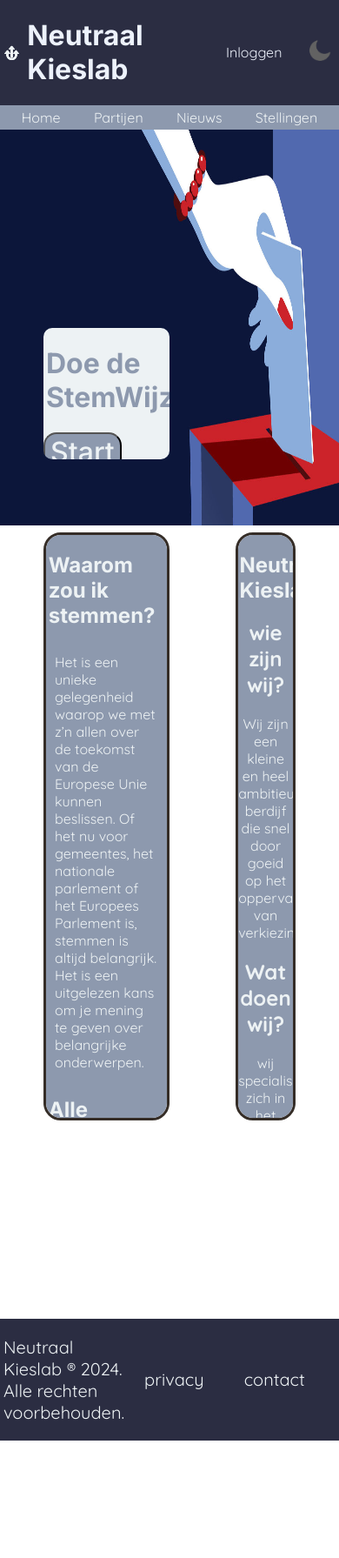
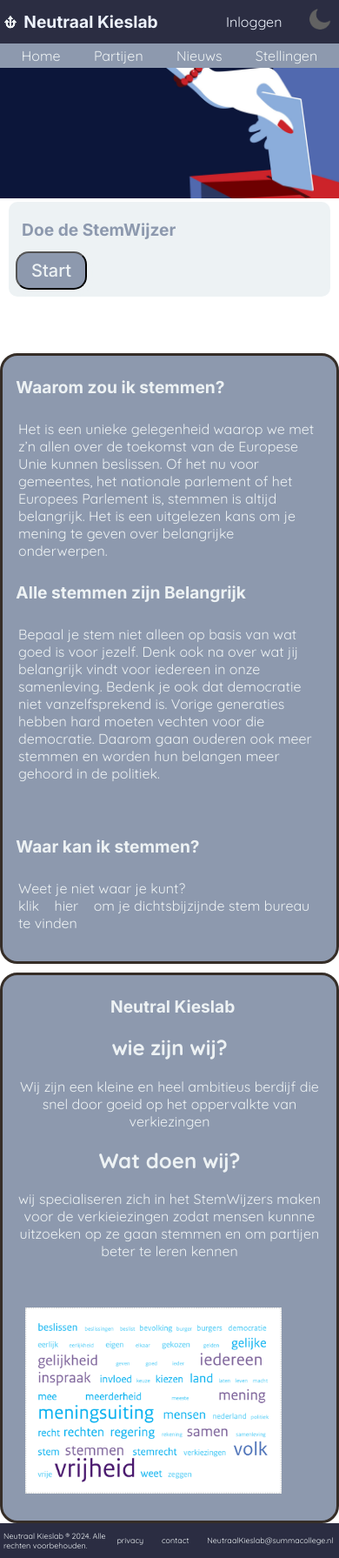
Before and after one commit to NUTgublin/project-2, a PHP site: page /file/index.php in a window 390 px wide. Shown: the whole page at 87% size. Before the commit the page ends 1656 px from the top, so only its background shows below. Run offline with PHP 8.4, Linux system fonts and the light colour scheme.

Commit message:
Alles nettjes afgerond

```diff
--- a/project 2/Start/inloggen.php
+++ b/project 2/Start/inloggen.php
@@ -59,7 +59,9 @@ if (isset($_POST['gebruikersnaam']) && isset($_POST['wachtwoord'])) {
                 <input type="submit" value="Inloggen">
             </div>
         </form>
-        Heeft u nog geen account? <a href="../file/registreer.php">Registreer</a>
+        Heeft u nog geen account? <a href="../file/registreer.php">Registreer</a><br><br>
+        Ik wil niet meer inloggen <a href="../file/index.php">Home</a>
     </div>
+
 </body>
 </html>
--- a/project 2/css/dark-mode.css
+++ b/project 2/css/dark-mode.css
@@ -46,4 +46,10 @@ body.dark-mode .flex-item {
   color: var(--primary-color);
 }body.dark-mode .stellingen{
   background-color: gray;
+}body.dark-mode .titel{
+  background: rgb(56, 56, 56);
+}body.dark-mode .titel::-webkit-scrollbar {
+  display: none;
+}body.dark-mode article{
+  background-color: rgb(56, 56, 56);
 }
--- a/project 2/css/footer.css
+++ b/project 2/css/footer.css
@@ -37,3 +37,92 @@ a:link, a:visited {
 a:hover {
     color: #8D99AE;
 }
+
+@media (max-width: 1200px) {
+    footer {
+        display: flex;
+        justify-content: space-between;
+        align-items: center;
+
+        left: 0;
+        bottom: 0;
+        width: 100%;
+        overflow: hidden;
+        background-color: #2B2D42;
+        color: #EDF2F4;
+        font-size: 14px;
+    }
+
+    footer div {
+        display: flex;
+        justify-content: space-between;
+        align-items: center;
+        padding-right: 15%;
+    }
+
+    footer p {
+        padding-left: 1%;
+    }
+
+  }
+
+  @media (max-width: 768px) {
+    footer {
+        display: flex;
+        justify-content: space-between;
+        align-items: center;
+
+        left: 0;
+        bottom: 0;
+        width: 100%;
+        overflow: hidden;
+        background-color: #2B2D42;
+        color: #EDF2F4;
+        font-size: 20px;
+    }
+
+    footer div {
+        display: flex;
+        justify-content: space-between;
+        align-items: center;
+        padding-right: 15%;
+        font-size: 65%;
+    }
+
+    footer p {
+        padding-left: 1%;
+        font-size: 65%;
+    }
+
+
+  }
+
+  @media (max-width: 480px) {
+    footer {
+        display: flex;
+        justify-content: space-between;
+        align-items: center;
+
+        left: 0;
+        bottom: 0;
+        width: 100%;
+        overflow: hidden;
+        background-color: #2B2D42;
+        color: #EDF2F4;
+        font-size: 20px;
+    }
+
+    footer div {
+        display: flex;
+        justify-content: space-between;
+        align-items: center;
+        padding-right: 15%;
+        font-size: 45%;
+    }
+
+    footer p {
+        padding-left: 1%;
+        font-size: 45%;
+    }
+
+  }
--- a/project 2/css/header.css
+++ b/project 2/css/header.css
@@ -119,5 +119,15 @@ nav a:active {
     background-color: #8D99AE;
     padding: 1%;
     font-size: 100%;
+}  h1
+{
+align-self: center;
+font-family: "Inter", sans-serif;
+font-optical-sizing: auto;
+font-weight: weight;
+font-style: normal;
+font-variation-settings: "slnt" 0;
+margin-left: 2%;
+font-size: 120%;
 }
 }
--- a/project 2/css/index.css
+++ b/project 2/css/index.css
@@ -1,18 +1,15 @@
 * {
-
     font-family: quicksand;
+    box-sizing: border-box;
 }
-
 
 .DivContainer {
     display: grid;
     grid-template-columns: 50px 2fr repeat(2, 1fr) 50px;
-    grid-template-rows:  repeat(6, 27vh);
-
-
+    grid-template-rows: repeat(6, 27vh);
 }
 
-.titelGrid{
+.titelGrid {
     grid-column: 2;
     grid-row: 2;
     display: grid;
@@ -21,114 +18,159 @@
 }
 
 .titel {
-    grid-row: 1/ span 2;
-    grid-column: 1/span 5;
+    grid-row: 1 / span 2;
+    grid-column: 1 / span 5;
     background-color: #EDF2F4;
     color: #8D99AE;
     border-radius: 10px;
     font-family: inter bold;
     overflow: scroll;
-
+    padding: 16px;
 }
 
-#btStartWijzer{
-
-
+#btStartWijzer {
     align-self: center;
     align-content: center;
     justify-content: center;
-
     transition-duration: 0.4s;
     color: #EDF2F4;
-    background-color:  #8D99AE;
-    font-family: "inter", sans-serif ;
+    background-color: #8D99AE;
+    font-family: "inter", sans-serif;
     font-weight: 500;
-    font-size: 200%;
-
+    font-size: 20px;
     border-radius: 15px;
     box-shadow: 2px 3px 7px;
+    padding: 8px 16px;
 }
-#btStartWijzer:hover
-{
+
+#btStartWijzer:hover {
     background-color: #2B2D42;
     color: white;
     cursor: pointer;
 }
 
-
 .fototest {
-    grid-column: 1/ span 5;
-    grid-row: 1/ span 2;
-
-}
-
-.testen{
-    grid-column: 2;
-    grid-row: 4;
+    grid-column: 1 / span 5;
+    grid-row: 1 / span 2;
 }
 
 #imgPar {
     width: 100%;
     height: 100%;
-
+    object-fit: cover;
 }
-
 
 #form {
     grid-row: 2;
     grid-column: 2 / span 3;
-
     align-self: center;
     align-content: center;
     justify-content: center;
 }
-.articleStem{
-    grid-row: 3/ span 3;
+
+.articleStem {
+    grid-row: 3 / span 3;
     grid-column: 2;
     background-color: #8D99AE;
-    color:#EDF2F4;
+    color: #EDF2F4;
     border-radius: 20px;
     border-style: solid;
     border-color: #352D27;
+    border-width: 3px;
     margin-top: 5%;
     overflow: auto;
-
-
-}
-.articleStem p{
-    padding: 10px;
-
+    padding: 16px;
 }
 
-.articleWe{
+.articleStem p {
+    padding: 10px;
+}
 
-    grid-row: 3/ span 3;
+.articleWe {
+    grid-row: 3 / span 3;
     grid-column: 4;
     background-color: #8D99AE;
-    color:#EDF2F4;
+    color: #EDF2F4;
     border-radius: 20px;
     border-style: solid;
-
     border-color: #352D27;
+    border-width: 3px;
     margin-top: 10%;
     margin-left: 5%;
     overflow: auto;
+    padding: 16px;
+}
 
-}
-.articleWe h1, h2{
+.articleWe h1,
+.articleWe h2 {
     text-align: center;
 }
-.articleWe p{
+
+.articleWe p {
     text-align: center;
 }
-.ictfoto{
+
+.ictfoto {
+    padding: 5%;
+    width: 90%;
+    height: auto;
+    max-width: 100%;
+}
+@media (max-width: 1200px) {
+
+    }
+@media (max-width: 480px) {
 
 
-    padding: 5%;
-    width: 90%;
-    height: 30%;
-}
+    }
+    @media screen and (max-width: 767px) {
+        .DivContainer {
+            grid-template-columns: 10px 1fr 10px;
+            grid-template-rows: repeat(4, minmax(10vh, auto));
+        }
 
-@media screen and (min-width: 1024px) {
+        .titelGrid {
+            grid-template-columns: 10px 1fr 10px;
+        }
 
-}
+        .titel {
+            grid-column: 1 / span 3;
+            padding: 8px;
+        }
+
+        #form {
+            grid-column: 1 / span 3;
+            margin-top: 10px;
+        }
+
+        .articleStem {
+            grid-column: 1 / span 3;
+            grid-row: 3;
+            margin-top: 10px;
+            margin-left: 0;
+            padding: 8px;
+        }
+
+        .articleWe {
+            grid-column: 1 / span 3;
+            grid-row: 4;
+            margin-top: 10px;
+            margin-left: 0;
+            padding: 8px;
+        }
+
+        .fototest {
+            grid-row: 1;
+        }
+
+        #imgPar {
+            height: 200px;
+            object-fit: cover;
+        }
+    }
+
+    @media screen and (max-width: 480px) {
+        #imgPar {
+            height: 150px;
+        }
+    }
--- a/project 2/file/nieuws.php
+++ b/project 2/file/nieuws.php
@@ -25,6 +25,7 @@ session_start();
 </head>
 
 <body>
+<div class="content-wrapper">
   <?php
   require_once '../classes/dbhandler.php';
   $dbhandler = new dbhandler();
```
Also changed, not shown: project 2/css/nieuws.css (+18 -5 lines), project 2/css/partijen.css (+26 -0 lines), project 2/css/stellingen.css (+30 -1 lines), project 2/file/results.php (+23 -0 lines), project 2/file/stemwijzer.php (+22 -0 lines).
